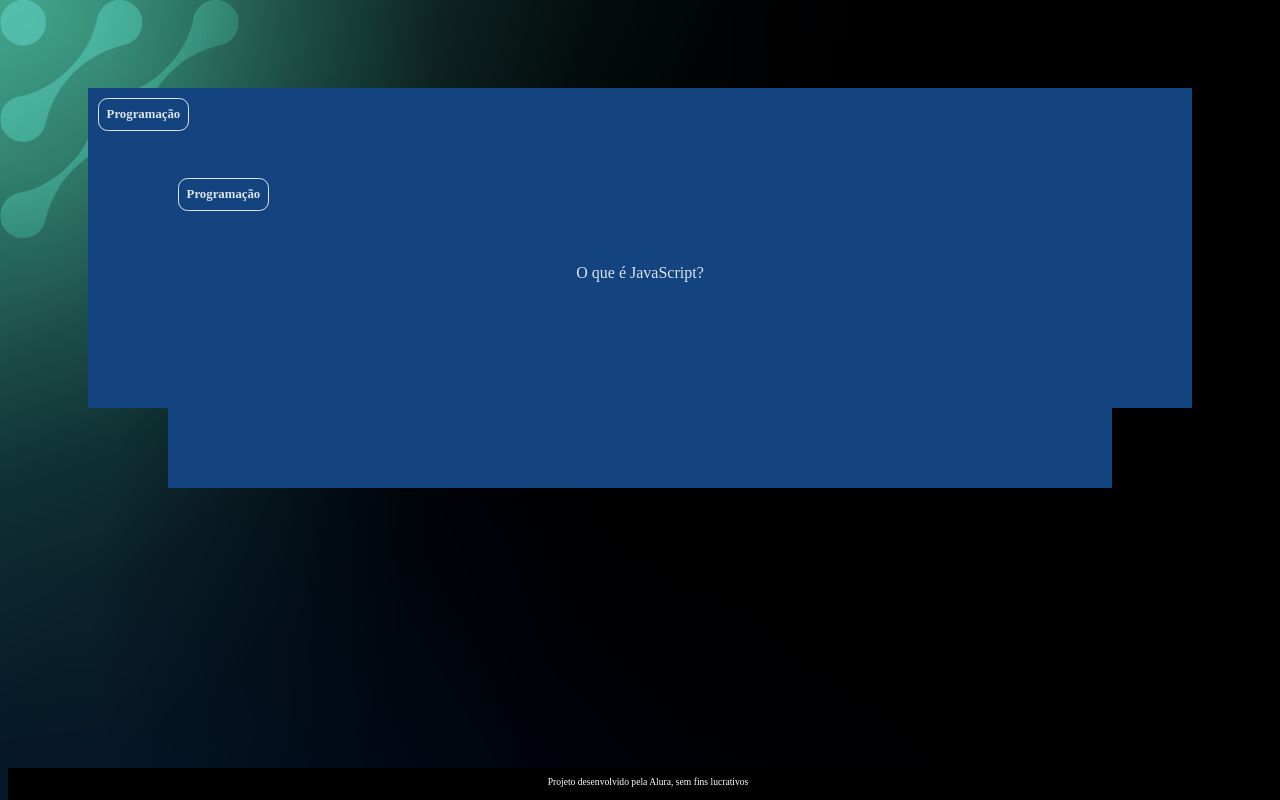
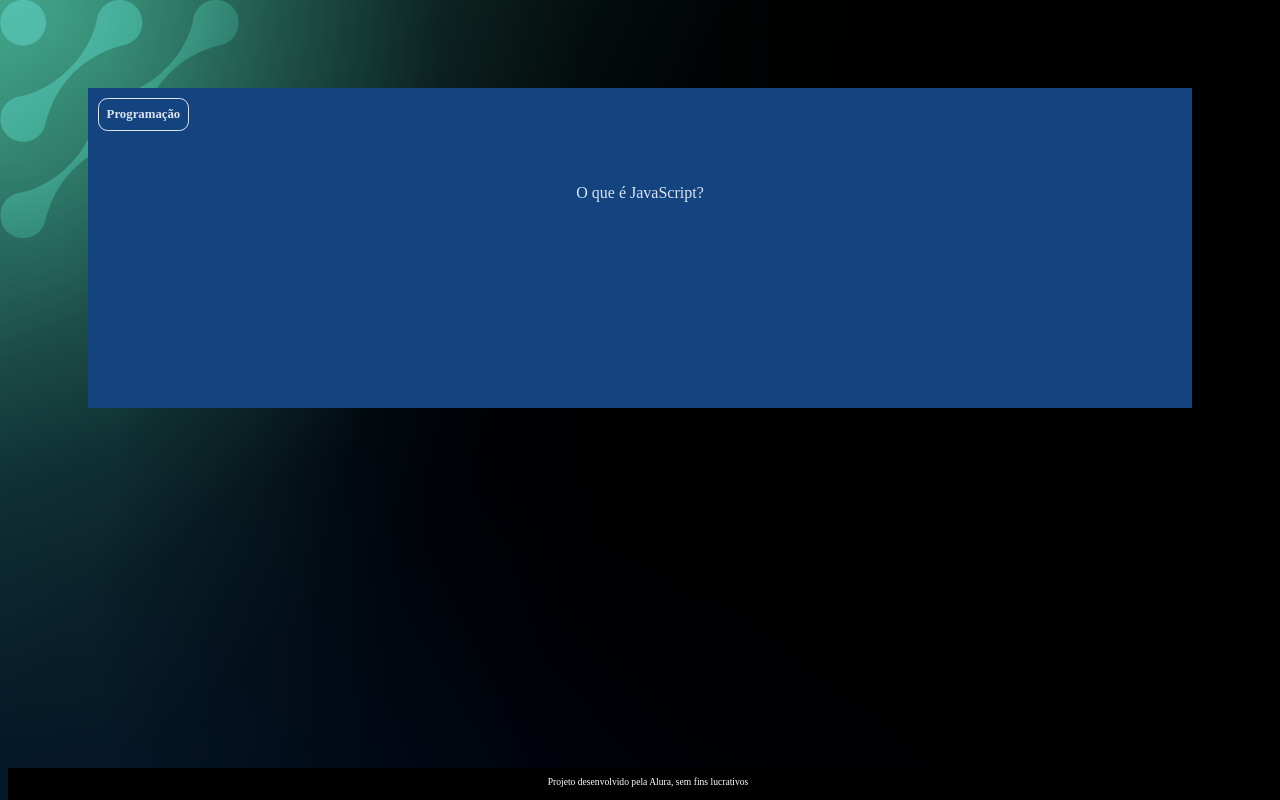
Before and after one commit to Kanuro/aluracards, a plain HTML site: page index.html in a window 1280 px wide. Drawn offline with Linux system fonts and the light colour scheme.

Commit message:
index.html

```diff
--- a/index.html
+++ b/index.html
@@ -15,19 +15,6 @@
                     <div class="cartao__conteudo__pergunta">
                         <p>O que é JavaScript?</p>
                     </div>
-                    <div class="cartao__conteudo__resposta">
-                        <p>O JavaScript é uma linguagem de programação</p>
-                    </div>
-                    <section id="container">
-                        <article class="cartao">
-                            <div class="cartao__conteudo">
-                                <h3>Programação</h3>
-                                <div class="cartao__conteudo__pergunta">
-                                        <p>O que é JavaScript?</p>
-                                </div>
-                                <div class="cartao__conteudo__resposta">
-                                        <p>O JavaScript é uma linguagem de programação</p>
-                                </div>
                         </div>
                         </article>
                 </section>
```
